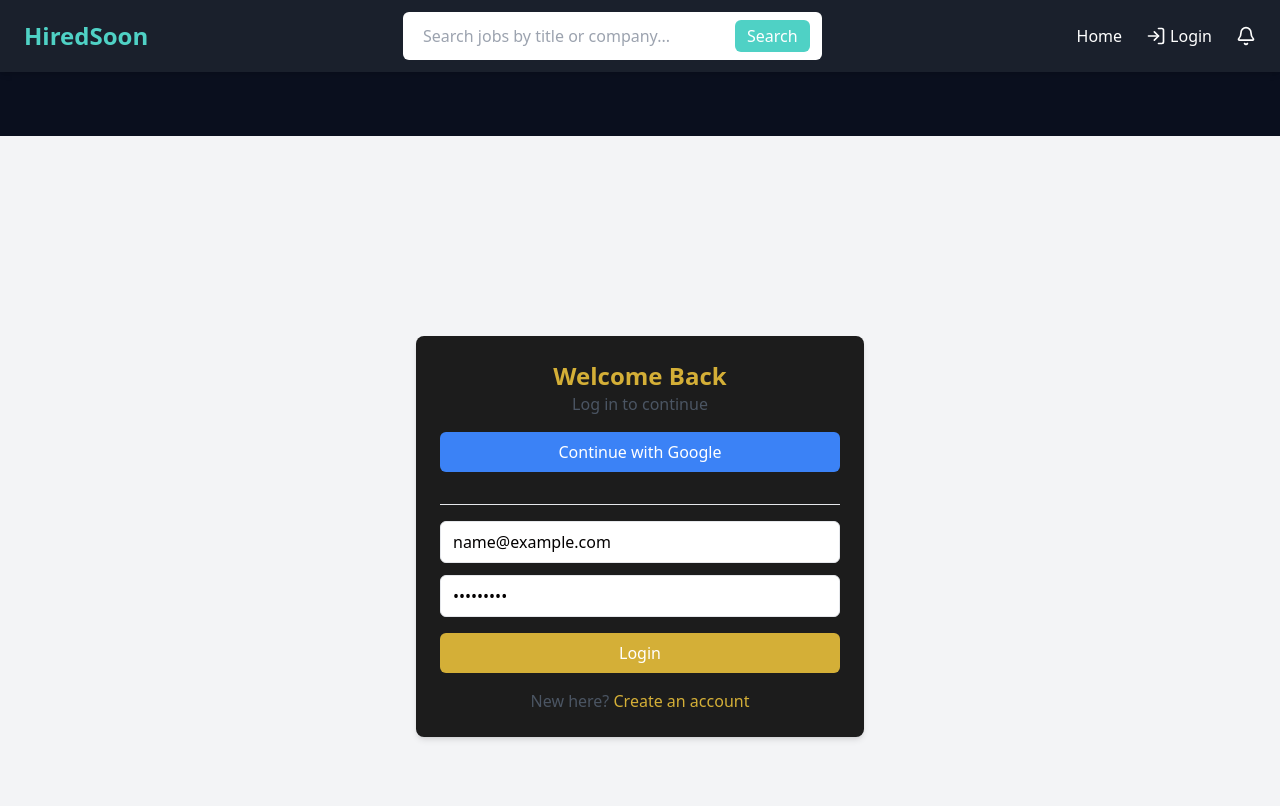
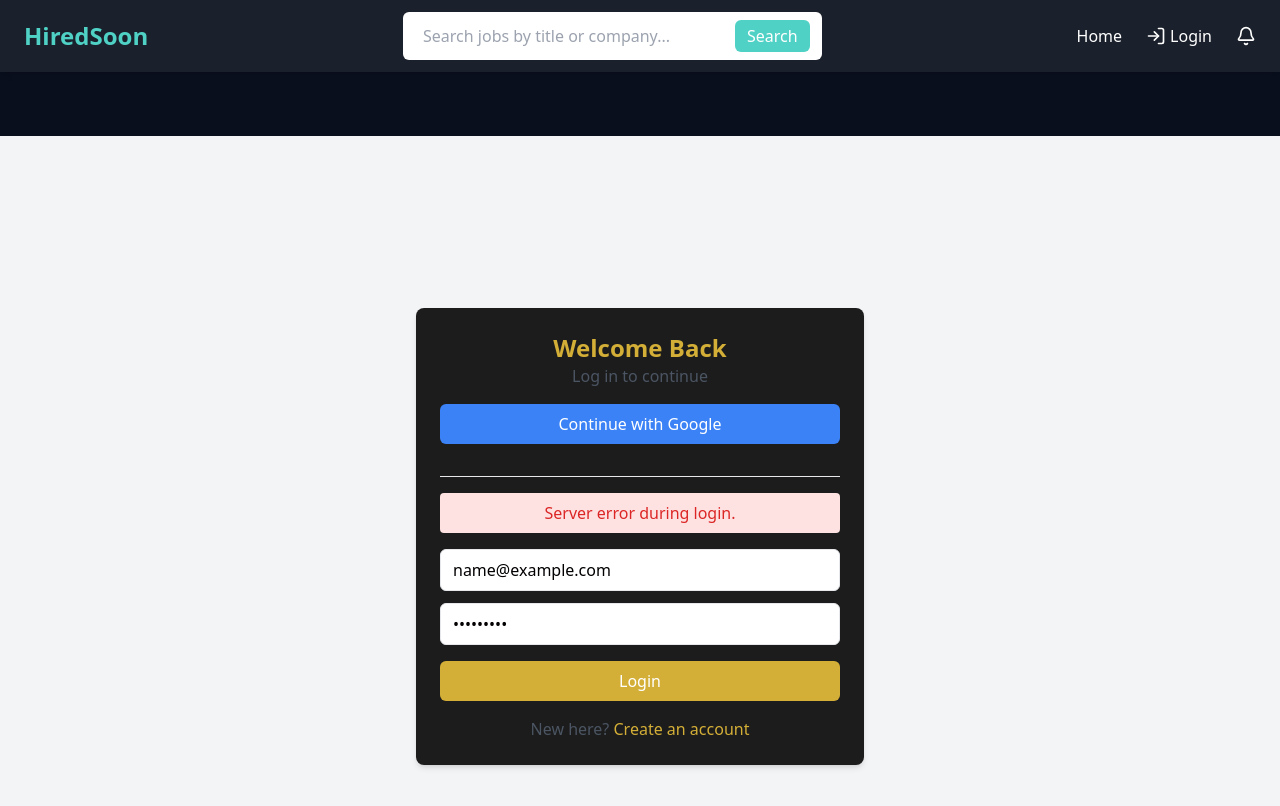
Before and after one commit to KingxKarl/karlverse, a React (Vite) app in the folder frontend/: page /login in a window 1280 px wide. Both pictures are taken after typing "name@example.com", "Sample123" into the empty fields and a click on the button "Login". Shown: the top 806 px of the page. Built offline with nearby package versions, Linux system fonts and the light colour scheme; no server answers.

Commit message:
Update Login.jsx

```diff
--- a/frontend/src/pages/Login.jsx
+++ b/frontend/src/pages/Login.jsx
@@ -5,17 +5,23 @@ import { useNavigate } from "react-router-dom";
 const Login = () => {
   const { login } = useAuth();
   const navigate = useNavigate();
+  // State for email and password inputs
   const [email, setEmail] = useState("");
   const [password, setPassword] = useState("");
+  // New state for storing error messages from login attempts
+  const [errorMessage, setErrorMessage] = useState("");
 
   const handleSubmit = async (e) => {
     e.preventDefault();
-    const result = await login(email, password); // Capture the login result
+    // Call the login function from the AuthContext
+    const result = await login(email, password);
     if (result.success) {
-      // On success, redirect the user to the dashboard/homepage ("/")
+      // Clear any previous error messages and redirect to the homepage/dashboard
+      setErrorMessage("");
       navigate("/");
     } else {
-      // Optionally, you can handle login errors here (e.g., display an error message)
+      // Display the error message (e.g., "No account found with that email" or "Incorrect password")
+      setErrorMessage(result.message || "Login failed");
       console.error("Login failed:", result.message);
     }
   };
@@ -32,6 +38,13 @@ const Login = () => {
 
         <div className="border-b my-4"></div>
 
+        {/* Display error message if present */}
+        {errorMessage && (
+          <div className="bg-red-100 text-red-600 p-2 rounded mb-4 text-center">
+            {errorMessage}
+          </div>
+        )}
+
         <form onSubmit={handleSubmit}>
           <input
             type="email"
@@ -47,7 +60,9 @@ const Login = () => {
             onChange={(e) => setPassword(e.target.value)}
             className="w-full px-3 py-2 border rounded-md mb-4"
           />
-          <button className="w-full bg-primary text-white py-2 rounded-md">Login</button>
+          <button className="w-full bg-primary text-white py-2 rounded-md">
+            Login
+          </button>
         </form>
 
         <p className="text-center text-gray-600 mt-4">
```
